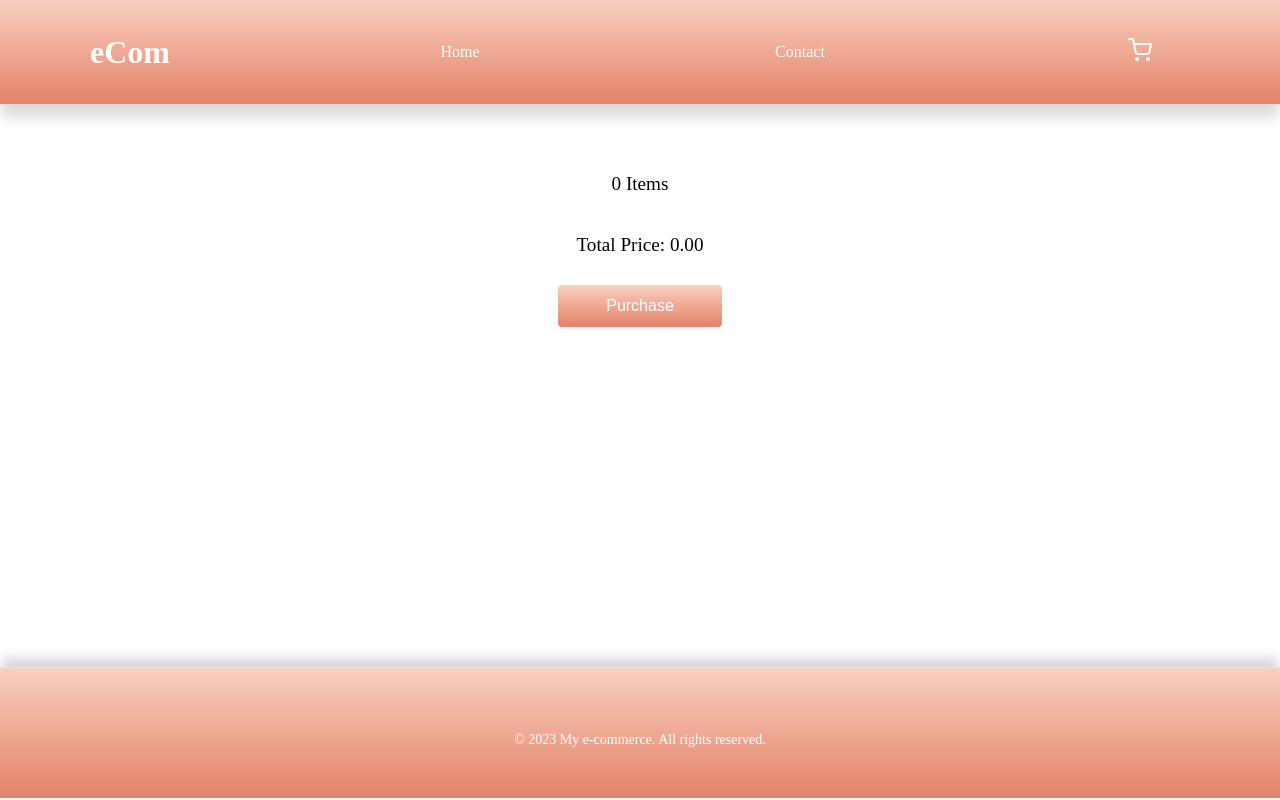
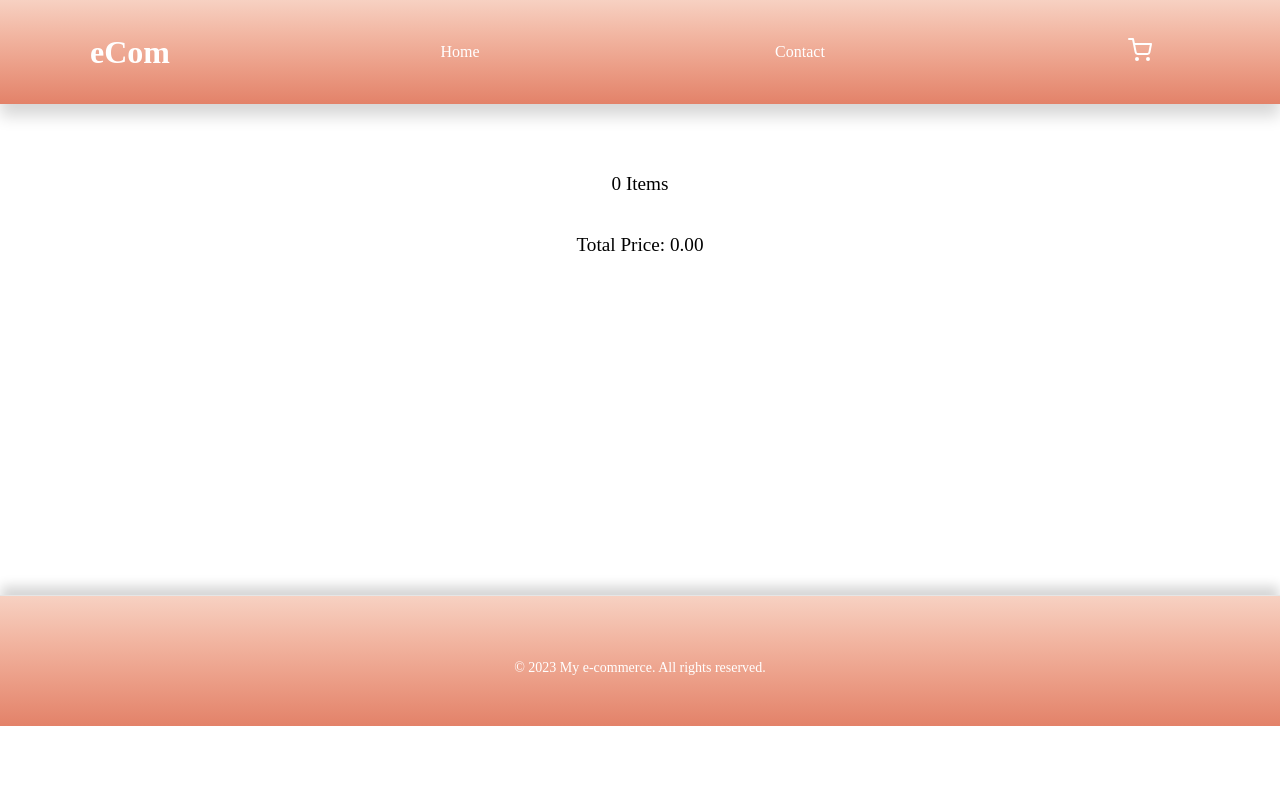
Before and after one commit to Gonlonge/ecom-store-react, a React (Create React App) app: page /cartPage in a window 1280 px wide. Built offline with nearby package versions, Linux system fonts and the light colour scheme.

Commit message:
checkout page

```diff
--- a/src/pages/CartPage.jsx
+++ b/src/pages/CartPage.jsx
@@ -63,9 +63,11 @@ function CartPage() {
       <CartSummaryContainer>
         <p>{count} Items</p>
         <p>Total Price: {totalPrice.toFixed(2)}</p>
-        <Link to="/CheckoutSuccess">
-          <MainButton>Purchase</MainButton>
-        </Link>
+        {count > 0 && (
+          <Link to="/CheckoutSuccess">
+            <MainButton>Purchase</MainButton>
+          </Link>
+        )}
       </CartSummaryContainer>
     </MainContainer>
   );
```
